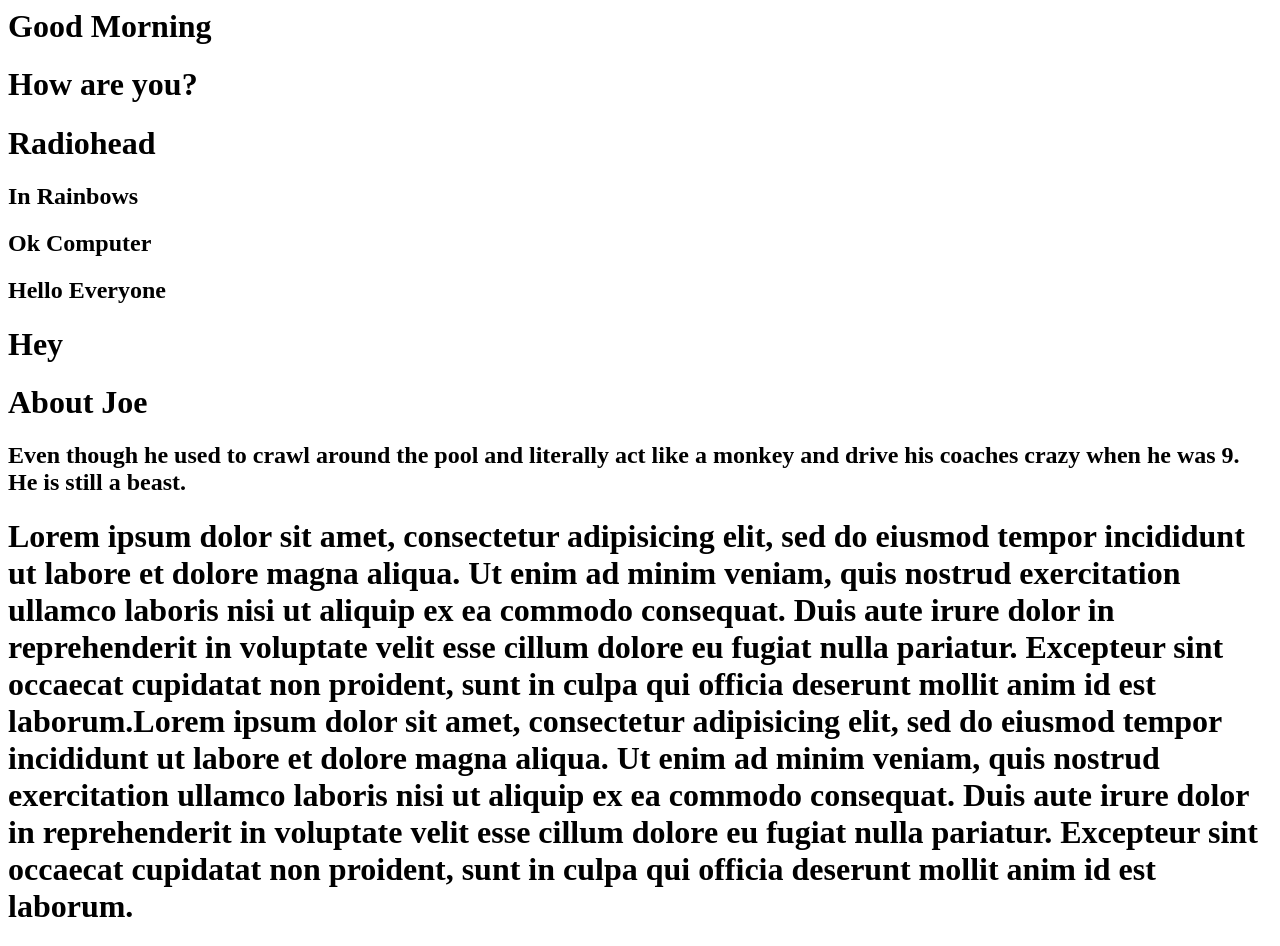
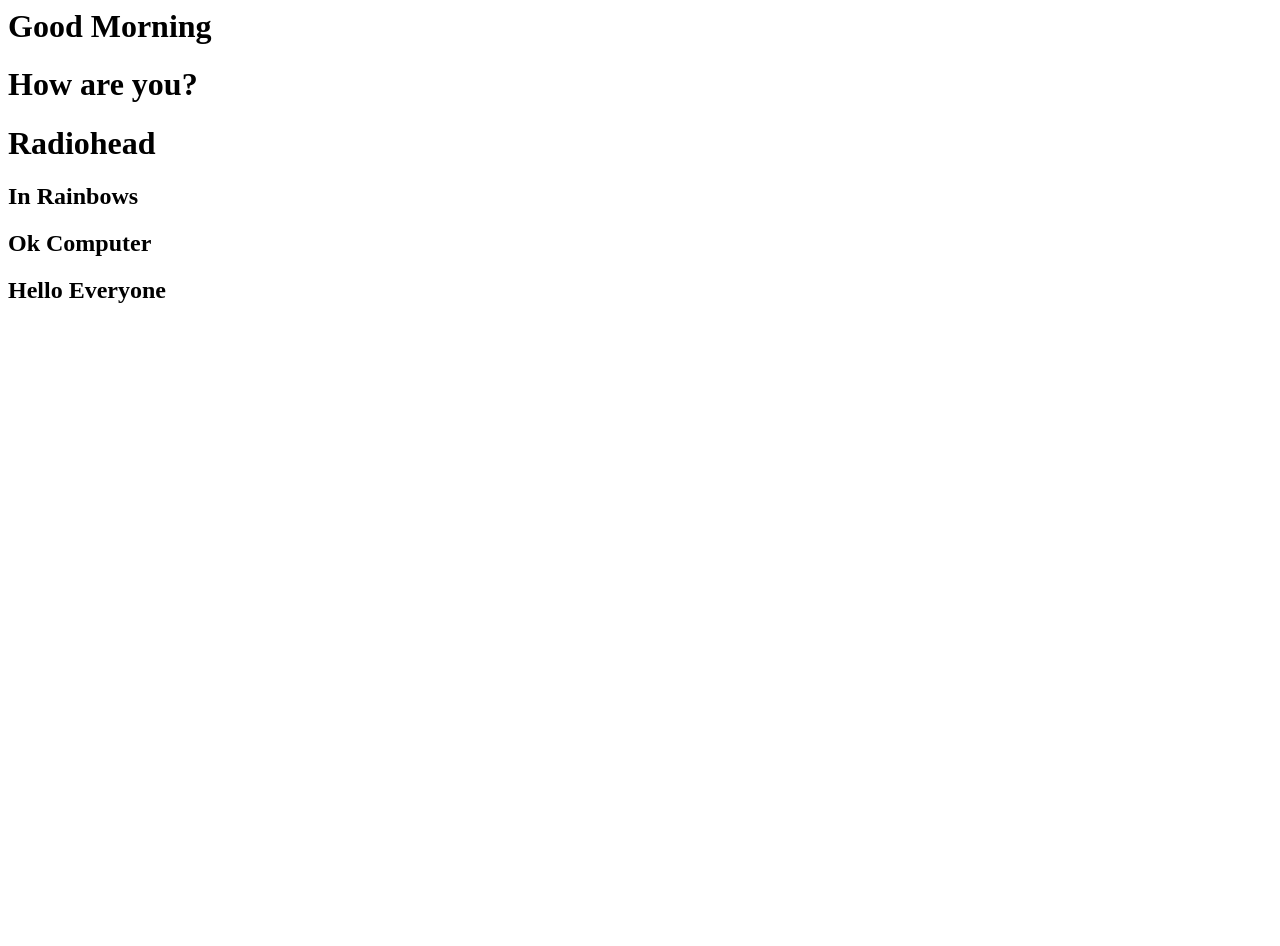
Before and after one commit to jpauloconnor/gitdemo, a plain HTML site: page index.html in a window 1280 px wide. After the commit the page ends 800 px from the top, so only its background shows below. Drawn offline with Linux system fonts and the light colour scheme.

Commit message:
Revert "Joeyisabeast"

```diff
--- a/index.html
+++ b/index.html
@@ -11,24 +11,3 @@
 
 
 <h2>Hello Everyone</h2>
-
-
-
-
-<h1>Hey</h1>
-
-
-<h1>About Joe</h1>
-<h2>Even though he used to crawl around the pool and literally act like a monkey and drive his coaches crazy when he was 9. He is still a beast.</h2>
-
-<h1>Lorem ipsum dolor sit amet, consectetur adipisicing elit, sed do eiusmod
-tempor incididunt ut labore et dolore magna aliqua. Ut enim ad minim veniam,
-quis nostrud exercitation ullamco laboris nisi ut aliquip ex ea commodo
-consequat. Duis aute irure dolor in reprehenderit in voluptate velit esse
-cillum dolore eu fugiat nulla pariatur. Excepteur sint occaecat cupidatat non
-proident, sunt in culpa qui officia deserunt mollit anim id est laborum.Lorem ipsum dolor sit amet, consectetur adipisicing elit, sed do eiusmod
-tempor incididunt ut labore et dolore magna aliqua. Ut enim ad minim veniam,
-quis nostrud exercitation ullamco laboris nisi ut aliquip ex ea commodo
-consequat. Duis aute irure dolor in reprehenderit in voluptate velit esse
-cillum dolore eu fugiat nulla pariatur. Excepteur sint occaecat cupidatat non
-proident, sunt in culpa qui officia deserunt mollit anim id est laborum.</h1>
```
